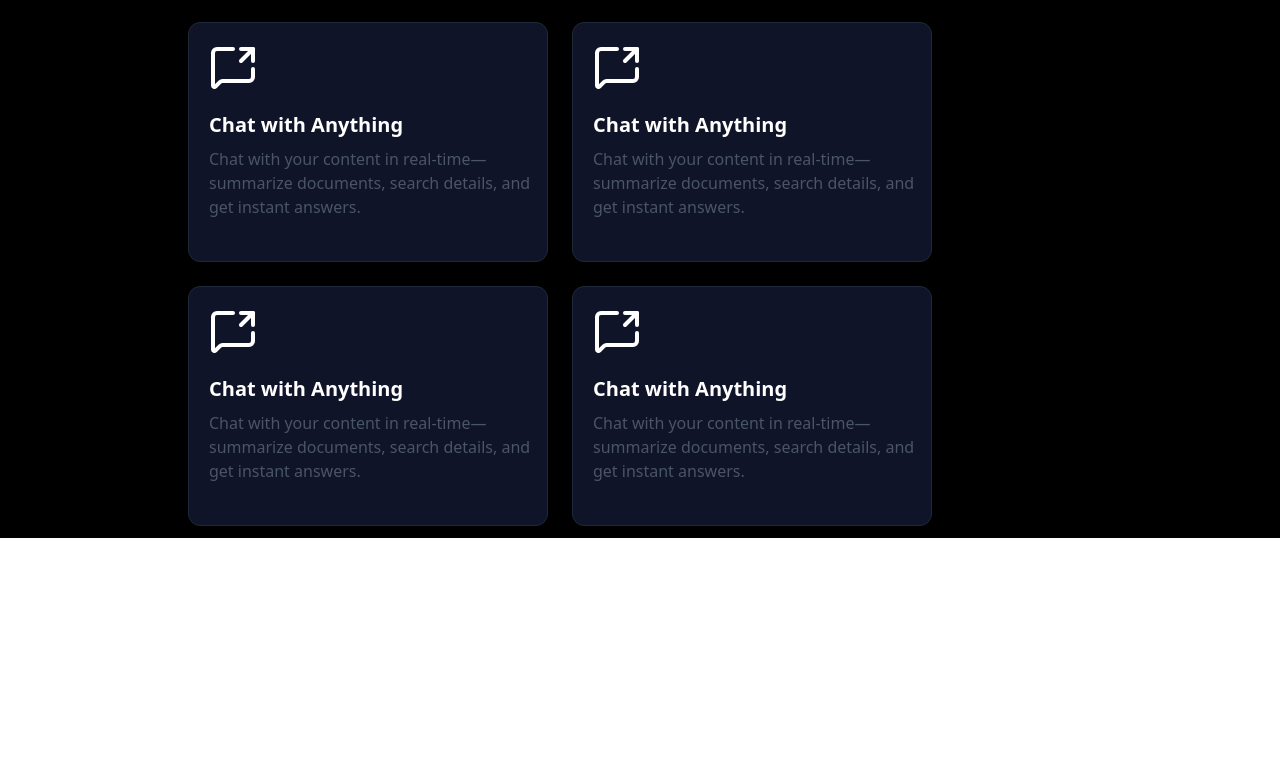
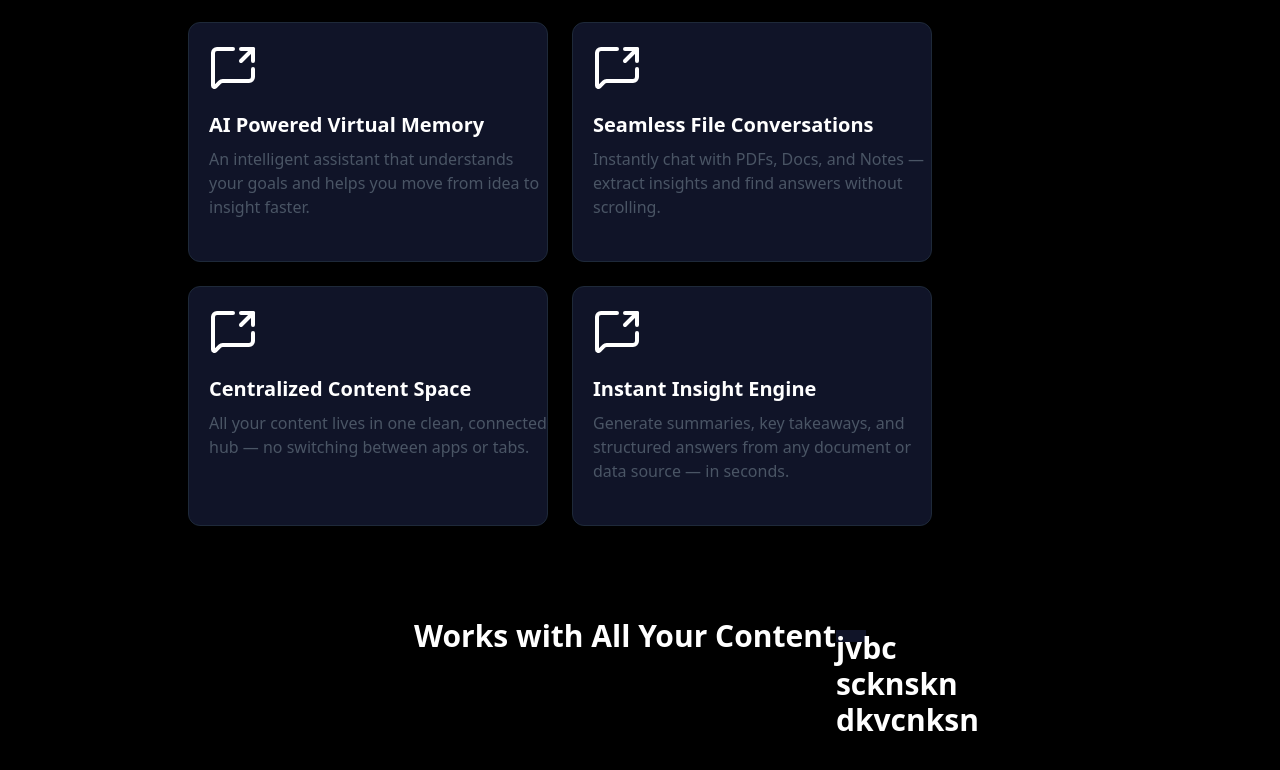
Before and after one commit to manavsingh345/ShareBrain, a React (Vite) app in the folder frontend/: page / in a window 1280 px wide. Shown: the part 1350-2120 px from the top of the page. Before the commit the page ends 1888 px from the top, so only its background shows below. Built offline with nearby package versions, Linux system fonts and the light colour scheme.

Commit message:
MultiCard

```diff
--- /dev/null
+++ b/frontend/src/dash/LogoCard.tsx
@@ -0,0 +1,15 @@
+// import type { ReactElement } from "react"
+
+interface Property{
+    text:string,
+    // icon:ReactElement,
+    width?:string,
+    height?:string
+}
+export default function LogoCard(props:Property){
+    return (
+        <div className="bg-[#101428]" style={{height:props.height || "12px",width:props.width || "30px"}}>
+            {props.text}
+        </div>
+    )
+}
--- a/frontend/src/dash/MultiCard.tsx
+++ b/frontend/src/dash/MultiCard.tsx
@@ -1,6 +1,8 @@
 import Card from "./Card"
 import Message from "../components/ui/Message"
 import SmallNav from "./SmallNav"
+import SmallCard from "./SmallCard"
+
 export default function MultiCard(){
     return(
         <div className="pt-15 bg-black   min-h-screen ">
@@ -13,13 +15,15 @@ export default function MultiCard(){
         <div className="flex flex-wrap  pt-10 px-44 ">
 
            <Card icon={<Message/>} heading={"Chat with Anything"} text={"Chat with your content in real-time—summarize documents, search details, and get instant answers."}/>
-           <Card icon={<Message/>} heading={"Chat with Anything"} text={"Chat with your content in real-time—summarize documents, search details, and get instant answers."}/>
-           <Card icon={<Message/>} heading={"Chat with Anything"} text={"Chat with your content in real-time—summarize documents, search details, and get instant answers."}/>
-           <Card icon={<Message/>} heading={"Chat with Anything"} text={"Chat with your content in real-time—summarize documents, search details, and get instant answers."}/>
-           <Card icon={<Message/>} heading={"Chat with Anything"} text={"Chat with your content in real-time—summarize documents, search details, and get instant answers."}/>
-           <Card icon={<Message/>} heading={"Chat with Anything"} text={"Chat with your content in real-time—summarize documents, search details, and get instant answers."}/>
+           <Card icon={<Message/>} heading={"Auto-organised Knowledge Base"} text={"Every file, chat, and insight is automatically structured and searchable — no manual sorting required."}/>
+           <Card icon={<Message/>} heading={"AI Powered Virtual Memory"} text={"An intelligent assistant that understands your goals and helps you move from idea to insight faster."}/>
+           <Card icon={<Message/>} heading={"Seamless File Conversations"} text={"Instantly chat with PDFs, Docs, and Notes — extract insights and find answers without scrolling."}/>
+           <Card icon={<Message/>} heading={"Centralized Content Space"} text={"All your content lives in one clean, connected hub — no switching between apps or tabs."}/>
+           <Card icon={<Message/>} heading={"Instant Insight Engine"} text={"Generate summaries, key takeaways, and structured answers from any document or data source — in seconds."}/>
 
        </div>
-       </div>
+       <SmallCard/>
+
+    </div>
     )
 }
--- /dev/null
+++ b/frontend/src/dash/SmallCard.tsx
@@ -0,0 +1,19 @@
+import LogoCard from "./LogoCard";
+
+
+export default function SmallCard(){
+    return (
+        <div className="bg-black min-h-screen">
+         <div className="flex justify-center items-center text-3xl font-bold text-white  py-10 pt-20">
+
+            Works with All Your Content
+
+            <div className="flex justify-center items-start">
+                <LogoCard text={"jvbc scknskn dkvcnksn"}/>
+            </div>
+
+        </div>
+
+        </div>
+    )
+}
```
